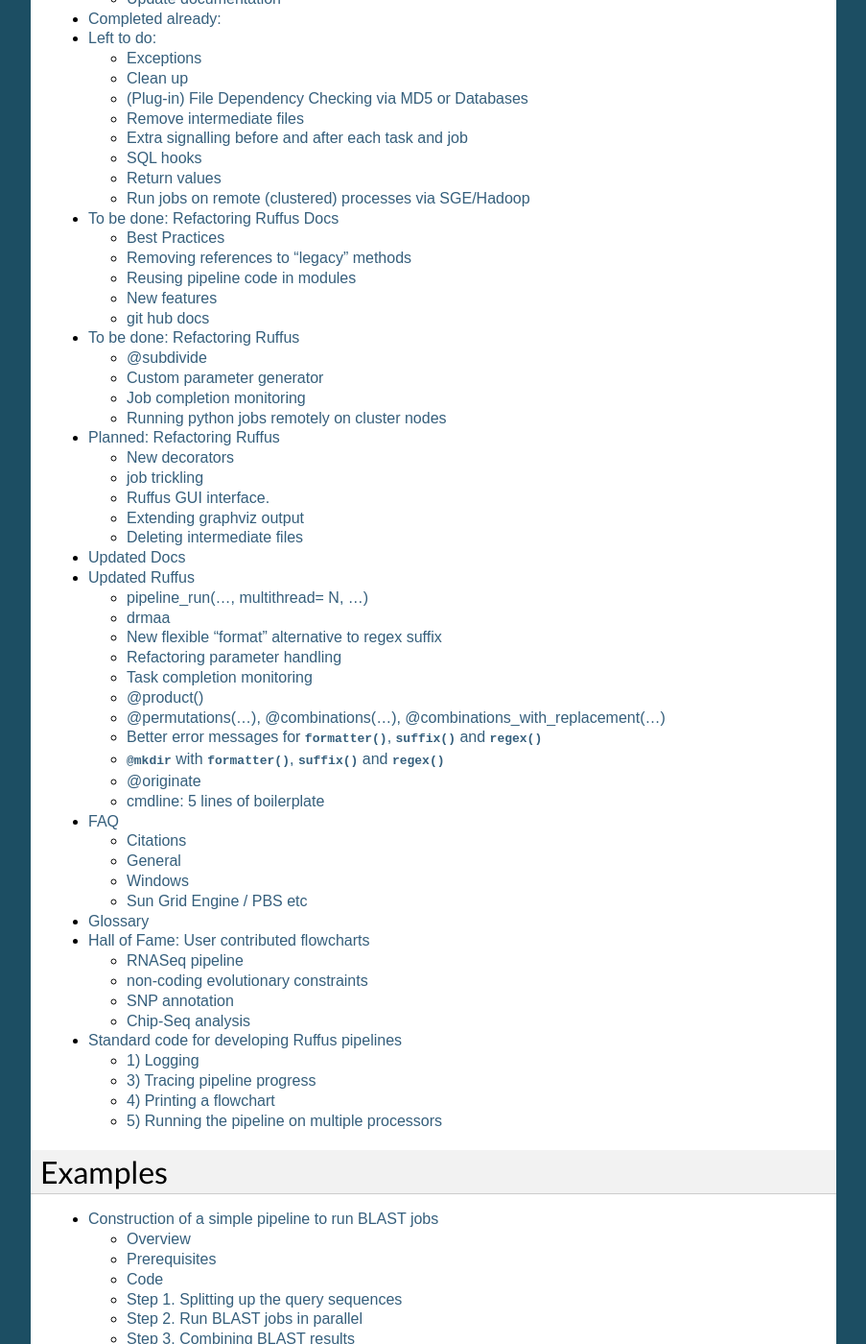
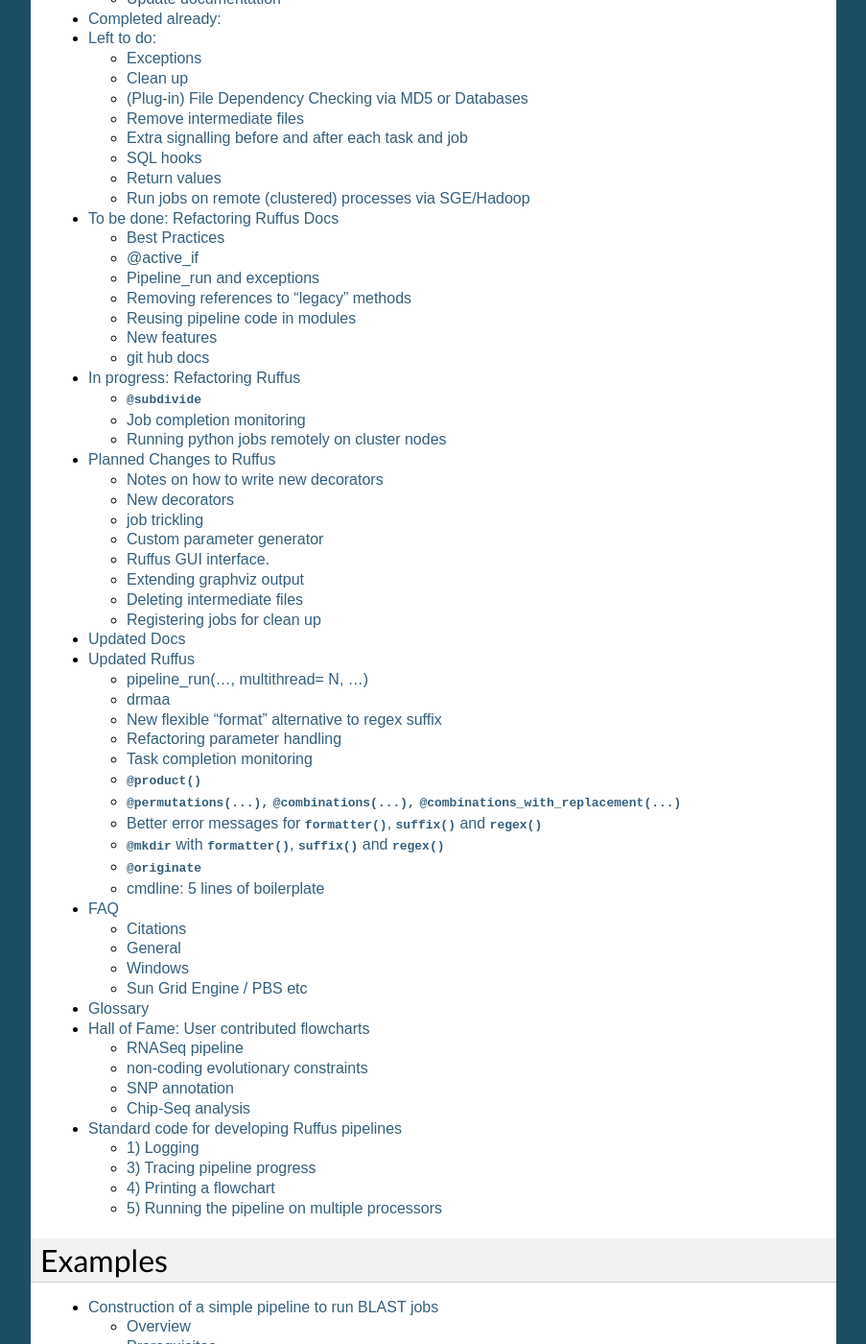
Before and after one commit to cgat-developers/ruffus, a Sphinx documentation site: the page built from doc/contents.rst, in a window 1280 px wide and 1400 px high, scrolled down 980 px. Shown: the whole window at 96% size, without its empty margins (198-1101 px from the left). Built offline with Sphinx 7.4.7, drawn with Linux system fonts in a browser that asks for light colours; the version number could not be read and is left out.

Commit message:
documentation

```diff
--- a/doc/refactoring_ruffus_notes.rst
+++ b/doc/refactoring_ruffus_notes.rst
@@ -28,10 +28,38 @@
                     os.utime(file,(timeInfo.st_atime, timeInfo.st_mtime))
 
 ***************************************
+@active_if
+***************************************
+
+***************************************
+Pipeline_run and exceptions
+***************************************
+    * Optionally terminate pipeline after first exception
+        To have all exceptions interrupt immediately::
+
+                pipeline_run(..., exceptions_terminate_immediately = True)
+
+        By default ruffus accumulates ``NN`` errors before interrupting the pipeline prematurely. ``NN`` is the specified parallelism for ``pipeline_run(..., multiprocess = NN)``.
+
+        Otherwise, a pipeline will only be interrupted immediately if exceptions of type ``ruffus.JobSignalledBreak`` are thrown.
+
+    * Display exceptions without delay
+
+        By default, Ruffus re-throws exceptions in ensemble after pipeline termination.
+
+        To see exceptions as they occur::
+
+                pipeline_run(..., log_exceptions = True)
+
+        ``logger.error(...)`` will be invoked with the string representation of the each exception, and associated stack trace.
+
+        The default logger prints to sys.stderr, but this can be changed to any class from the logging module or compatible object via ``pipeline_run(..., logger = ???)``
+
+***************************************
 Removing references to "legacy" methods
 ***************************************
 
-    e.g., @files
+    e.g., ``@files``
 
 
 ***************************************
@@ -48,15 +76,16 @@
     ``pipeline_run(..., checksum_level=CHECKSUM_FILE_TIMESTAMPS, ...)``
 
 ==============================================================================
-@originate()
+``@originate()``
 ==============================================================================
     Make new files (jobs) ab nihilo
 
 
 ==============================================================================
-@subdivide / @split(..., regex(), ...)
+``@subdivide`` / ``@split(..., regex(), ...)``
 ==============================================================================
-    synonym for @split
+
+    synonym for ``@split``
 
 ==============================================================================
 formatter
@@ -65,31 +94,31 @@
     with regular expression or not
 
 ==============================================================================
-@product
+``@product``
 ==============================================================================
 
-    with formatter()
+    with ``formatter()``
 
 ==============================================================================
-@permutations
+``@permutations``
 ==============================================================================
 
-    with formatter()
+    with ``formatter()``
 
 ==============================================================================
-@combinations
+``@combinations``
 ==============================================================================
 
-    with formatter()
+    with ``formatter()``
 
 ==============================================================================
-@combinations_with_replacement
+``@combinations_with_replacement``
 ==============================================================================
 
-    with formatter()
+    with ``formatter()``
 
 ==============================================================================
-@active_if
+``@active_if``
 ==============================================================================
 
 
@@ -111,27 +140,16 @@
 
 
 ##########################################
-To be done: Refactoring Ruffus
+In progress: Refactoring Ruffus
 ##########################################
 
 ************************************************************************************************
-@subdivide
+``@subdivide``
 ************************************************************************************************
 
     * needs test code
     * needs test scripts
 
-
-***************************************
-Custom parameter generator
-***************************************
-
-    Leverages built-in Ruffus functionality.
-    Don't have to write entire parameter generation from scratch.
-
-    * Gets passed an iterator where you can do a for loop to get input parameters / a flattened list of files
-    * Other parameters are forwarded as is
-    * The duty of the function is to ``yield`` input, output, extra parameters
 
 ***************************************
 Job completion monitoring
@@ -160,7 +178,7 @@
 
         * Normally a single instance of dbdict / database connections is created and used inside pipeline_run
         * Each call to ``file_name_parameters.py.needs_update_check_modify_time()`` also opens a connection to the database.
-        * We can pass the dbdict connection as an extra parameter
+        * We can pass the dbdict connection as an extra parameter to reduce overhead
 
     * Why is  ``touch``-ing files (``pipeline_run(..., touch_files_only = True, ...) ``) handled directly (and across the multiprocessor boundary) in ``task.job_wrapper_io_files()``?
 
@@ -196,8 +214,8 @@
         * The key is the output file name, so it is important not to confuse Ruffus by having different tasks generate the same output file!
         * Is it possible to abstract this so that **jobs** get timestamped as well?
         * If we should ever want to abstract out dbdict, we need to have a similar key-value store class,
-          and make sure that a single instance of dbdict is used through pipeline_run which is passed up
-          and down the function call chain. This would be replaceable by our custom, e.g. flat-file, object.
+          and make sure that a single instance of dbdict is used through ``pipeline_run`` which is passed up
+          and down the function call chain. dbdict would then be drop-in replaceable by our custom (e.g. flat-file-based) dbdict alternative.
 
 
 **************************************************
@@ -218,37 +236,34 @@
          *  returned values
          *  exception
 
-    #) Full version use libpythongrid
+    #) Full version use libpythongrid?
        * Christian Widmer <ckwidmer@gmail.com>
        * Cheng Soon Ong <chengsoon.ong@unimelb.edu.au>
        * https://code.google.com/p/pythongrid/source/browse/#git%2Fpythongrid
-       * Probably not good to base Ruffus entirely on libpythongrid to minimise dependencies, their more sophisticated configuration policies etc. and to abstract out commonalities.
+       * Probably not good to base Ruffus entirely on libpythongrid to minimise dependencies, the use of sophisticated configuration policies etc.
     #) Start with light-weight file-based protocol
-       * both drmaa and this needs specified local and remote directories
+       * specify where the scripts should live
        * use drmaa to start jobs
-       * have executable module which knows how to load deserialise (unmarshall) function / parameters from disk
+       * have executable ruffus module which knows how to load deserialise (unmarshall) function / parameters from disk. This would be what drmaa starts up, given the marshalled data as an argument
        * time stamp
-       * "heart beat"
-    #) Next step: pipe-based protocol
-       * use specified master port
-       * child is handed port in start up code to initiate hand shake or die
+       * "heart beat" to check that the job is still running
+    #) Next step: socket-based protocol
+       * use specified master port in ruffus script
        * start remote processes using drmaa
+       * child receives marshalled data and the address::port in the ruffus script (head node) to initiate hand shake or die
        * process recycling: run successive jobs on the same remote process for reduced overhead, until exceeds max number of jobs on the same process, min/max time on the same process
        * resubmit if die (Don't do sophisticated stuff like libpythongrid).
 
 ##########################################
-Planned: Refactoring Ruffus
+Planned Changes to  Ruffus
 ##########################################
 
 ***************************************
-New decorators
+Notes on how to write new decorators
 ***************************************
-==============================================================================
-How to:
-==============================================================================
 
 
-    New placeholder class. E.g. for @new_deco
+    New placeholder class. E.g. for ``@new_deco``
 
     .. code-block:: python
 
@@ -273,48 +288,64 @@
 
 
 
+***************************************
+New decorators
+***************************************
 ==============================================================================
-@split / @subdivide
+``@split`` / ``@subdivide``
 ==============================================================================
 
-    yielding file names
+    ``yield``s file names so that we can stop using wild cards
 
 
 ==============================================================================
-@recombine
+``@recombine``
 ==============================================================================
 
-    regroups previously @subdivide-d jobs **providing** that the output file names
-    were returned from the function
+    Like ``@collate`` but automatically regroups jobs which were a result of ``@subdivide``
+
+    This is the only way job trickling can work without stalling the pipeline: We would know
+    how many jobs were pending for each ``@recombine`` job
 
 
 ***************************************
 job trickling
 ***************************************
 
-    * @recombine is the necessary step, otherwise all @split @merge end in a stall and we might as well not bother...
-    * depth first etc iteration of tree
+    * allows depth first iteration of tree
+    * ``@recombine`` is the necessary step, otherwise all ``@split`` + ``@merge`` / ``@collate`` end in a pipeline stall and we are back to running breadth first rather than depth first. Might as well not bother...
     * Jobs need unique job_id tag
     * Need a way of generating filenames without returning from a function
-      indefinitely: i.e. a generator
+      indefinitely: i.e. ``@originate`` and ``@split`` should ``yield``
     * Need a way of knowing which files group together (i.e. were split
-      from a common job) without using regex (magic @split and @remerge)
-    * @split needs to be able to specify at run time the number of
+      from a common job) without using regex (magic ``@split`` and ``@remerge)``
+    * ``@split`` needs to be able to specify at run time the number of
       resulting jobs without using wild cards
-    * @merge needs to know when all of a group of files have completed
+    * ``@merge`` needs to know when all of a group of files have completed
     * legacy support for wild cards and file names.
-    * Possible breaking change: Assumes an explicit @follows if require
+    * Possible breaking change: Assumes an explicit ``@follows`` if require
       *all* jobs from the previous task to finish
     * "Push" system of checking in completed jobs into "slots" of waiting
       tasks
     * New jobs dispatched when slots filled adequately
-    * Funny "single file" mode for @transform, @files needs to be
+    * Funny "single file" mode for ``@transform,`` ``@files`` needs to be
       regularised so it is a syntactic (front end) convenience (oddity!)
       and not plague the inards of ruffus
     * use named parameters in decorators for clarity?
 
 
 
+***************************************
+Custom parameter generator
+***************************************
+
+    Leverages built-in Ruffus functionality.
+    Don't have to write entire parameter generation from scratch.
+
+    * Gets passed an iterator where you can do a for loop to get input parameters / a flattened list of files
+    * Other parameters are forwarded as is
+    * The duty of the function is to ``yield`` input, output, extra parameters
+    * Simple to do but how do we prevent this from being a job-trickling barrier?
 
 
 
@@ -336,6 +367,11 @@
 ***************************************
 Deleting intermediate files
 ***************************************
+
+***************************************
+Registering jobs for clean up
+***************************************
+
 
 
 ##########################################
@@ -460,7 +496,7 @@
                     'basename': 'sample1',
 
     Formatter takes these results and adds a level of indirection for each level of nesting.
-    In the case of @transform, @collate, we are dealing with a list of input files per job, so typically,
+    In the case of ``@transform,`` ``@collate,`` we are dealing with a list of input files per job, so typically,
     the components with be, using python format syntax::
 
         input_file_names = ['/a/b/c/sample1.bam']
@@ -517,7 +553,7 @@
 
 
 ***************************************
-@product()
+``@product()``
 ***************************************
 
     * test code in test/test_combinatorics.py
@@ -590,9 +626,9 @@
 Implementation
 ============================================================================================================================================================
 
-    Similar to @transform but with extra level of nested-ness
+    Similar to ``@transform`` but with extra level of nested-ness
 
-    Retain same code for @product and @transform by adding an additional level of indirection:
+    Retain same code for ``@product`` and ``@transform`` by adding an additional level of indirection:
         * generator wrap around ``get_strings_in_nested_sequence`` to convert nested input parameters either to a single flat list of file names or to nested lists of file names
 
           .. code-block:: python
@@ -622,7 +658,7 @@
 
 
 ******************************************************************************
-@permutations(...), @combinations(...), @combinations_with_replacement(...)
+``@permutations(...),`` ``@combinations(...),`` ``@combinations_with_replacement(...)``
 ******************************************************************************
 
     * Put all new generators in an ``combinatorics`` submodule namespace to avoid breaking user code. (They can import if necessary.)
@@ -664,9 +700,9 @@
 Implementation
 ============================================================================================================================================================
 
-    Similar to @product extra level of nested-ness is self versus self
+    Similar to ``@product`` extra level of nested-ness is self versus self
 
-    Retain same code for @product
+    Retain same code for ``@product``
         * forward to a sinble ``file_name_parameters.combinatorics_param_factory()``
         * use ``combinatorics_type`` to dispatch to ``combinatorics.permutations``, ``combinatorics.combinations`` and ``combinatorics.combinations_with_replacement``
         * use ``list_input_param_to_file_name_list`` from ``file_name_parameters.product_param_factory()``
@@ -695,11 +731,19 @@
       turns into a zombie.
 
 ************************************************************************************************
-@originate
+``@originate``
 ************************************************************************************************
 
-    * synonym for @split(None,...)
-    * prints as such
+    * synonym for ``@split(None,...)``
+    * prints as such:
+
+        .. code-block:: bash
+           Task = generate_initial_files
+               Job  = [None
+                     -> a.tmp1
+                     -> b.tmp1]
+                 Job needs update: Missing files [a.tmp1, b.tmp1]
+
     * N.B. Task function obviously only takes outputs (and extras)
 
 ************************************************************************************************
```
